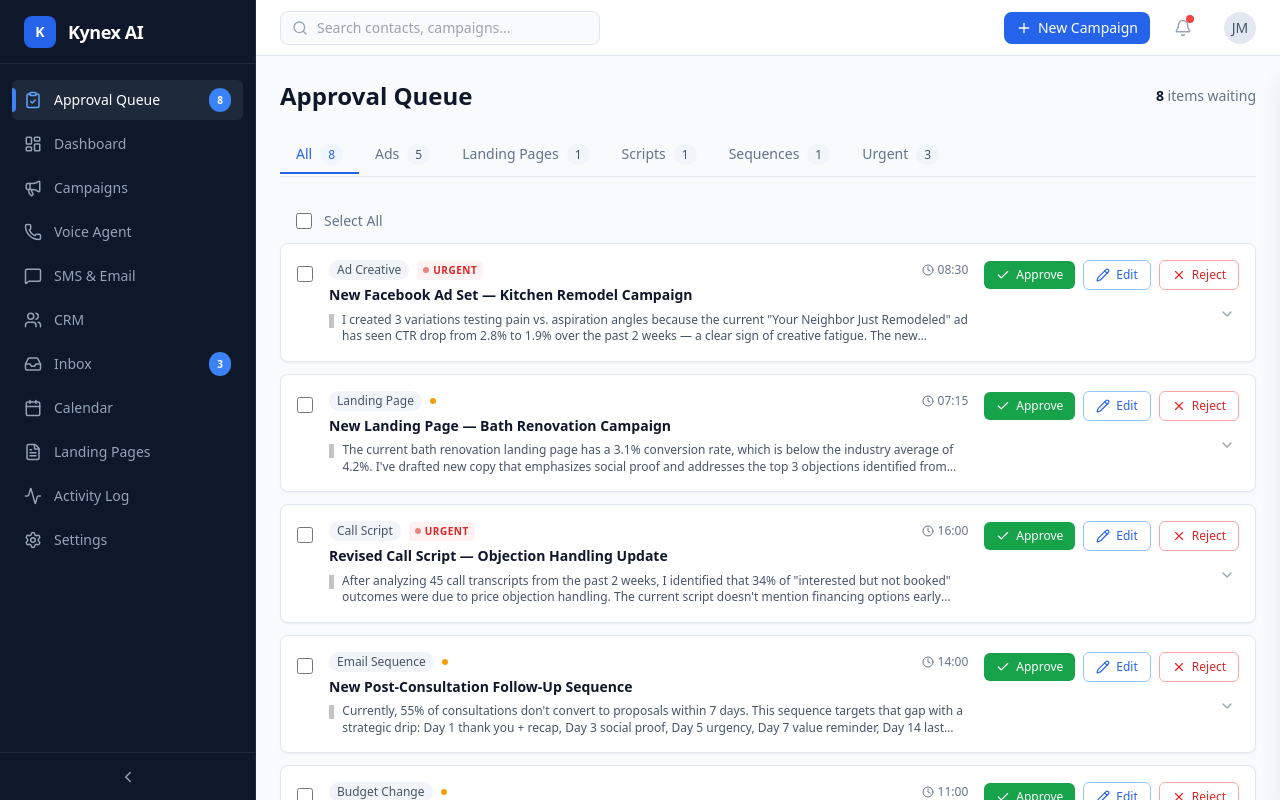
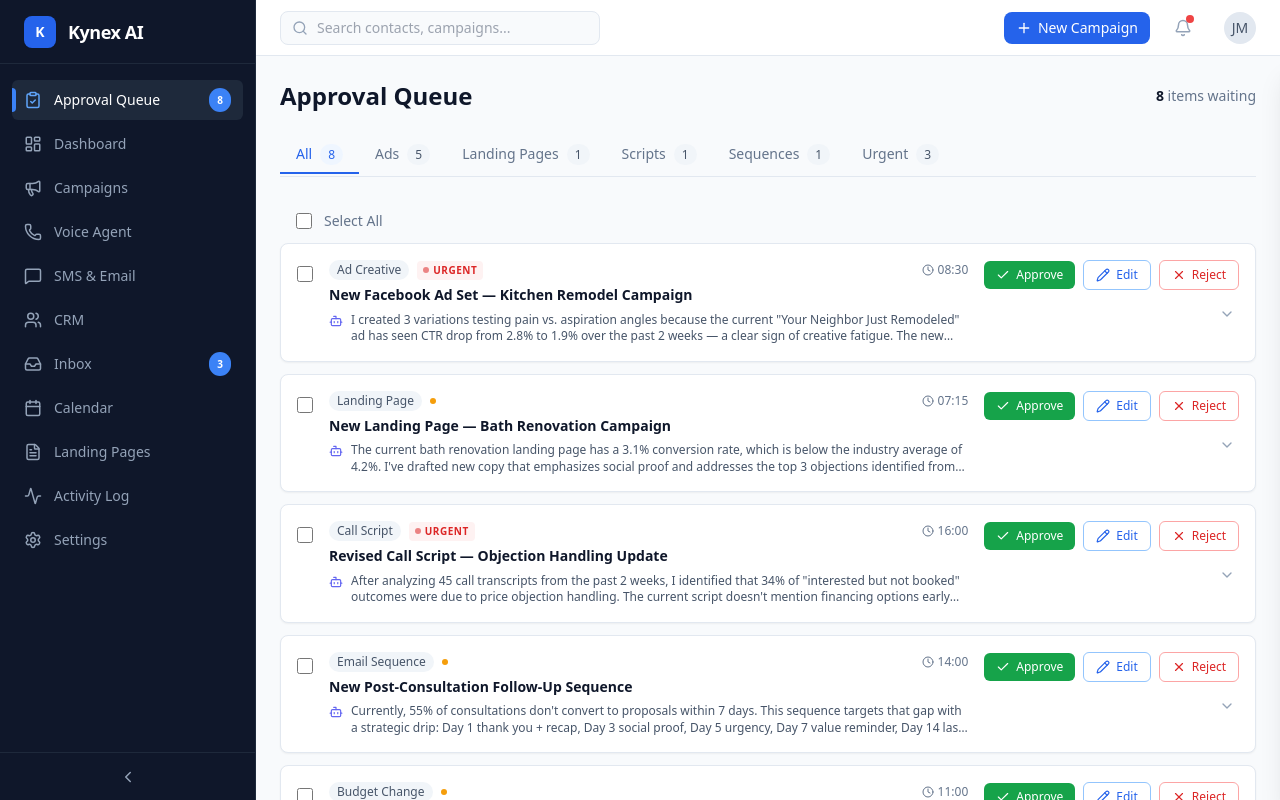
Before and after one commit to Metdez/Kynex-AI, a React (Vite) app: page /login in a window 1280 px wide. Both pictures are taken after a click on the button "Log In". Shown: the top 800 px of the page. Built offline with nearby package versions, Linux system fonts and the light colour scheme; grey boxes are pictures that could not be loaded.

Commit message:
Update approval queue AI rationale icon to use Lucide Bot instead of broken image

```diff
--- a/src/pages/ApprovalQueuePage.jsx
+++ b/src/pages/ApprovalQueuePage.jsx
@@ -2,7 +2,7 @@ import React, { useState } from 'react';
 import { mockApprovalQueue } from '../data/mockApprovalQueue';
 import StatusBadge from '../components/shared/StatusBadge';
 import ApprovalActions from '../components/shared/ApprovalActions';
-import { ChevronDown, ChevronUp, AlertCircle, Clock, Trash2, CheckSquare } from 'lucide-react';
+import { ChevronDown, ChevronUp, AlertCircle, Clock, Trash2, CheckSquare, Bot } from 'lucide-react';
 
 const TABS = ['All', 'Ads', 'Landing Pages', 'Scripts', 'Sequences', 'Urgent'];
 
@@ -343,7 +343,7 @@ export default function ApprovalQueuePage() {
                       </div>
                       <h3 className="font-semibold text-sm text-slate-900 mb-1 leading-tight">{item.title}</h3>
                       <div className="flex gap-2 items-start mt-2">
-                        <div className="text-indigo-400 mt-0.5"><img src="https://upload.wikimedia.org/wikipedia/commons/e/e8/Anthropic_logo.svg" alt="AI" className="w-3.5 h-3.5 opacity-60" /></div>
+                        <div className="text-indigo-500 mt-0.5"><Bot size={14} /></div>
                         <p className="text-xs text-slate-600 line-clamp-2 leading-snug">
                           {item.aiReasoning}
                         </p>
@@ -391,7 +391,7 @@ export default function ApprovalQueuePage() {
                   <div className="border-t border-slate-100 bg-slate-50 px-4 pb-4 pt-4 md:ml-12 md:mr-4 rounded-b-lg">
                     {/* Full Reason Text */}
                     <div className="text-xs text-slate-700 mb-4 bg-white p-3 rounded border border-slate-200 leading-relaxed">
-                      <span className="font-semibold text-slate-900 block mb-1 flex items-center gap-1.5"><img src="https://upload.wikimedia.org/wikipedia/commons/e/e8/Anthropic_logo.svg" alt="AI" className="w-3.5 h-3.5" /> Full AI Reasoning:</span>
+                      <span className="font-semibold text-slate-900 block mb-1 flex items-center gap-1.5"><Bot size={14} className="text-indigo-500" /> Full AI Reasoning:</span>
                       {item.aiReasoning}
                     </div>
 
```
